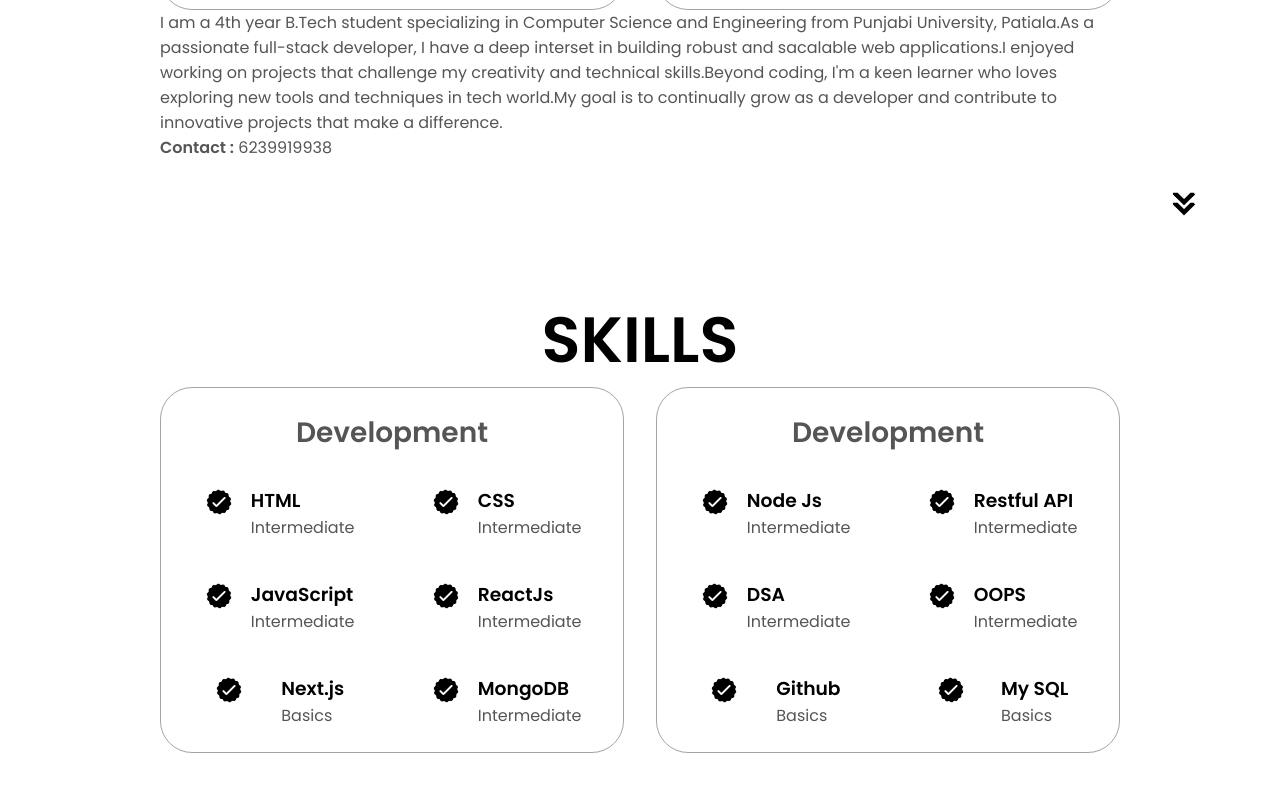
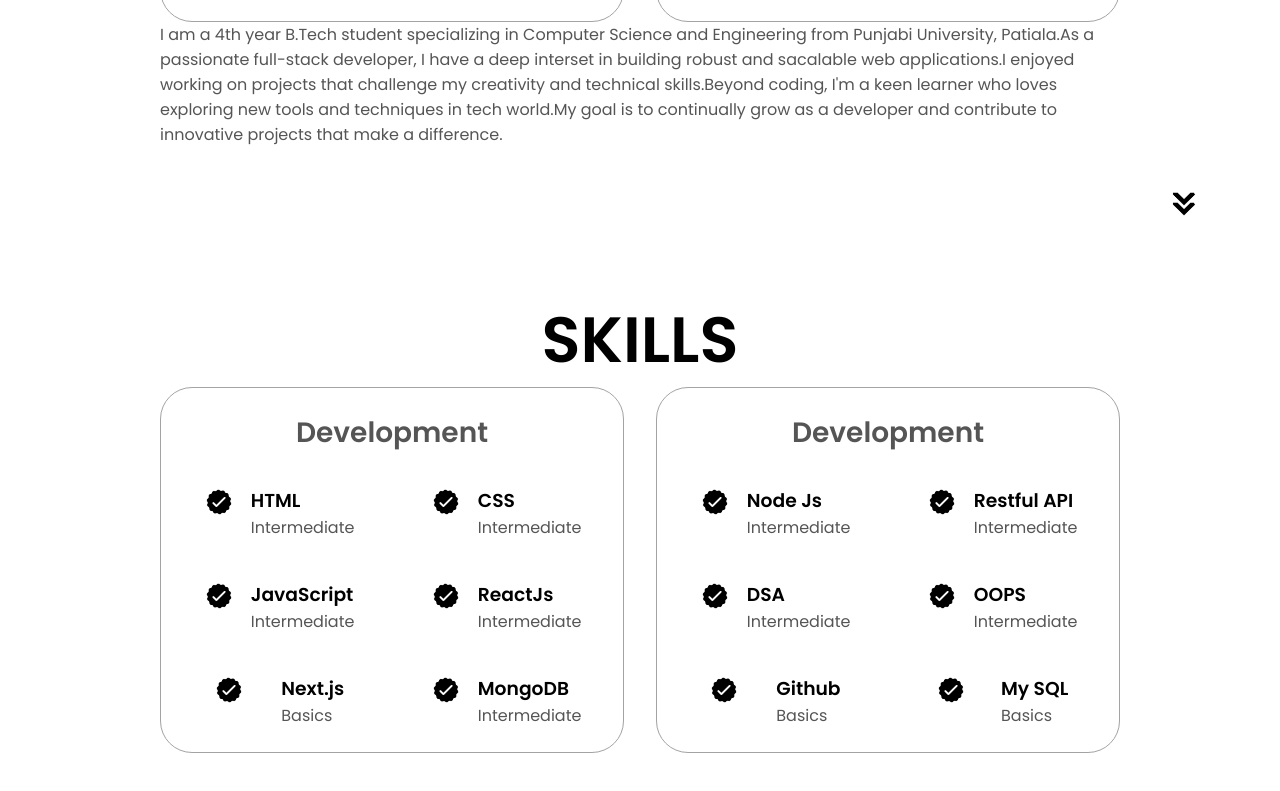
Before and after one commit to Ritika0011/My-Portfolio, a plain HTML site: page index.html in a window 1280 px wide. Shown: the part 1404-2195 px from the top of the page. Drawn offline with Linux system fonts and the light colour scheme.

Commit message:
Update index.html

```diff
--- a/index.html
+++ b/index.html
@@ -123,7 +123,7 @@
               I am a 4th year B.Tech student specializing in Computer Science and Engineering from Punjabi University, Patiala.As a passionate full-stack developer, I have a deep interset in building robust and sacalable web applications.I enjoyed working on projects that challenge my creativity and technical skills.Beyond coding, I'm a keen learner who loves exploring new tools and techniques in tech world.My goal is to continually grow as a developer and contribute to innovative projects that make a difference.
 
             </p>
-            <p><b>Contact :</b> 6239919938 </p>
+<!--             <p><b>Contact :</b> 6239919938 </p> -->
           </div>
         </div>
       </div>
```
